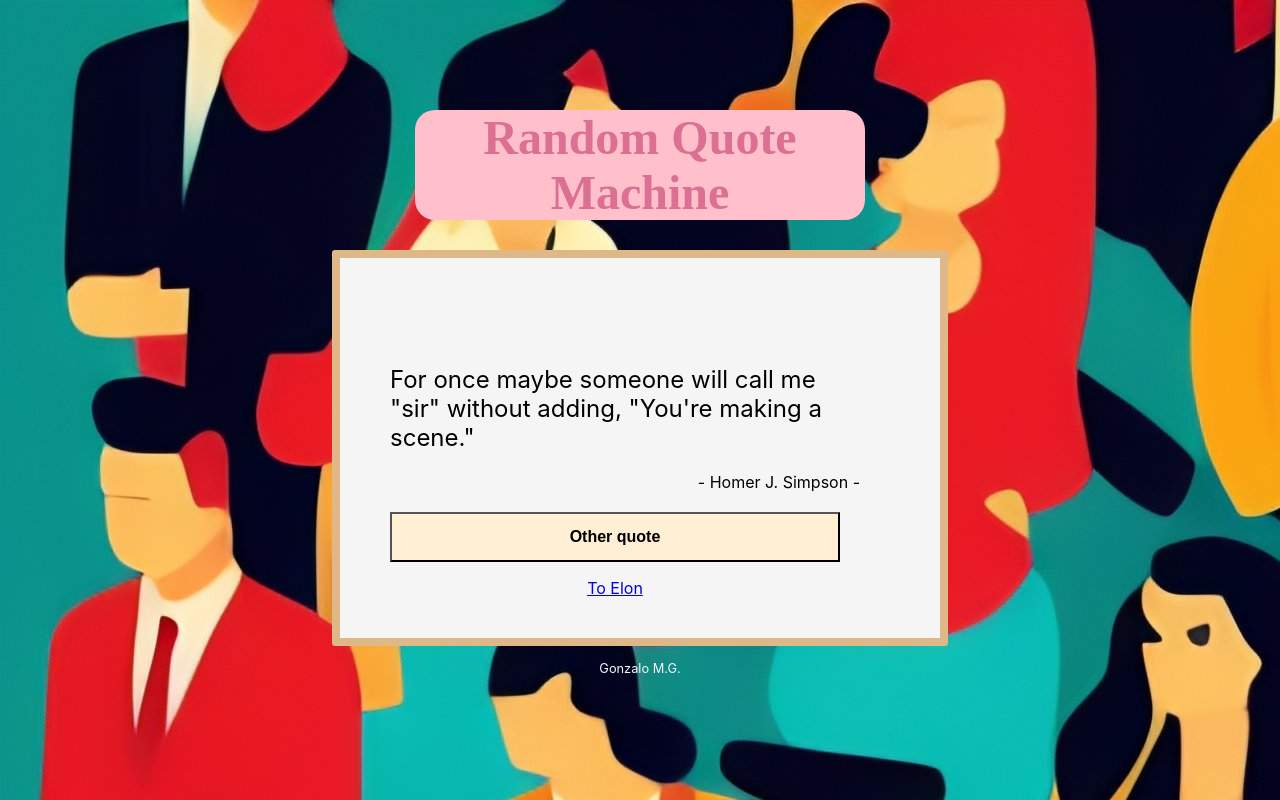
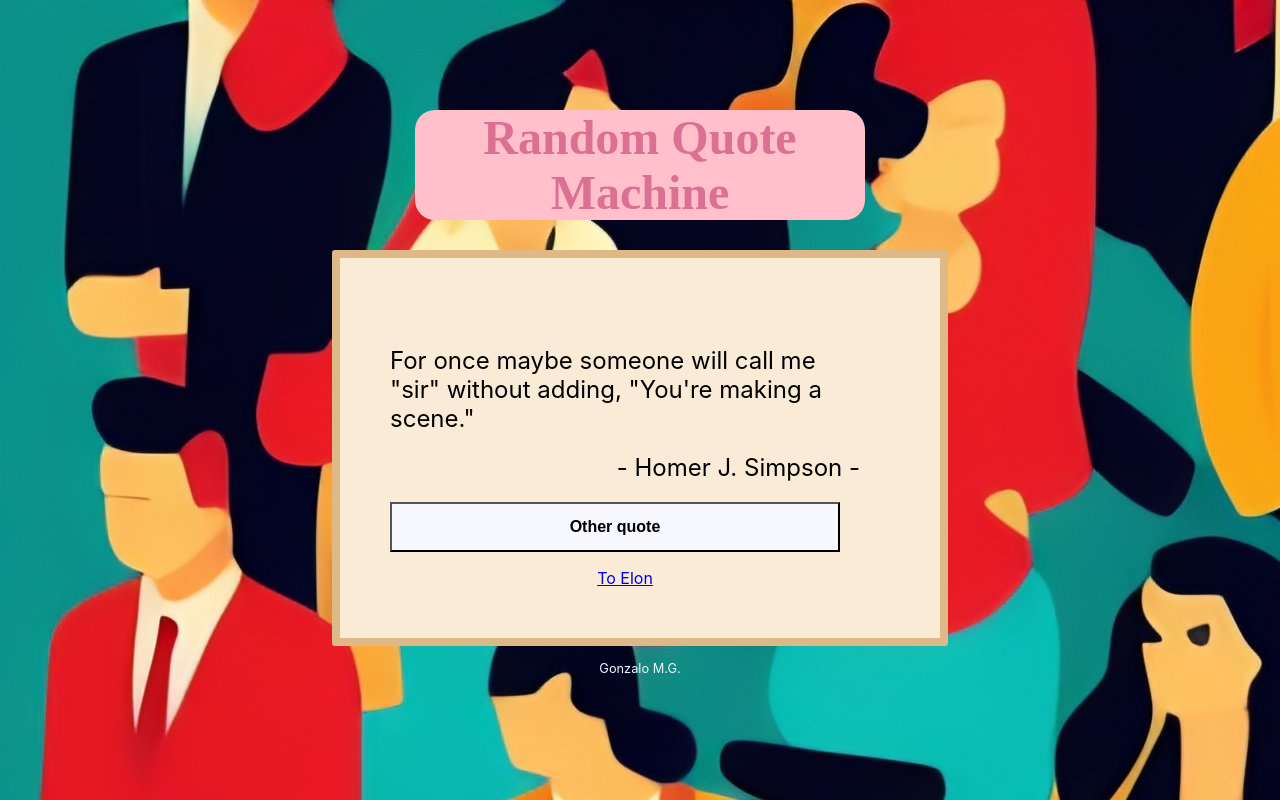
Before and after one commit to gonzalo-mg/fcc-random-quote-machine, a React (Create React App) app: page / in a window 1280 px wide. Built offline with nearby package versions, Linux system fonts and the light colour scheme; a web font is replaced by a local one.

Commit message:
css mediaquerie

```diff
--- a/src/components/QuoteBox/index.css
+++ b/src/components/QuoteBox/index.css
@@ -1,14 +1,57 @@
 #quote-box {
     border-radius: 3px;
     border: solid 0.5rem burlywood;
-    position: relative;
-    width: 500px;
-    height: 300px;
+    margin: auto;
+    width: 50vw;
+    height: 50vh;
     padding: 40px 50px;
     display: flex;
     flex-direction: column;
     justify-content: end;
-    background-color: whitesmoke;
+    background-color: antiquewhite;
+  }
+
+  #text {
+    width: 95%;
+    height: auto;
+    padding: auto;
+    font-size: 18px;
+    text-align: start;
+  }
+
+  #author {
+    width: 100%;
+    height: auto;
+    padding: 20px;
+    font-size: 100%;
+    text-align: end;
+  }
+
+  #new-quote {
+    width: 95%;
+    height: 10%;
+    padding: 2px;
+    font-size: 1rem;
+    font-weight: bold;
+    text-align: center;
+    background-color: ghostwhite;
+  }
+
+  #tweet-quote {
+    width: 95%;
+    height: auto;
+    margin: 10px;
+    font-size: 100%;
+    text-align: center;
+  }
+
+/* Medium devices (landscape tablets, 768px and up) */
+@media only screen and (min-width: 768px) {
+
+  #quote-box {
+    width: 500px;
+    height: 300px;
+    padding: 40px 50px;
   }
 
   #text {
@@ -16,15 +59,13 @@
     height: auto;
     padding: auto;
     font-size: 1.5em;
-    text-align: start;
   }
 
   #author {
     width: 450px;
     height: auto;
     padding: 20px;
-    font-size: 1em;
-    text-align: end;
+    font-size: 1.5rem;
   }
 
   #new-quote {
@@ -34,7 +75,6 @@
     font-size: 1rem;
     font-weight: bold;
     text-align: center;
-    background-color: papayawhip;
   }
 
   #tweet-quote {
@@ -44,3 +84,4 @@
     font-size: 1rem;
     text-align: center;
   }
+}
```
